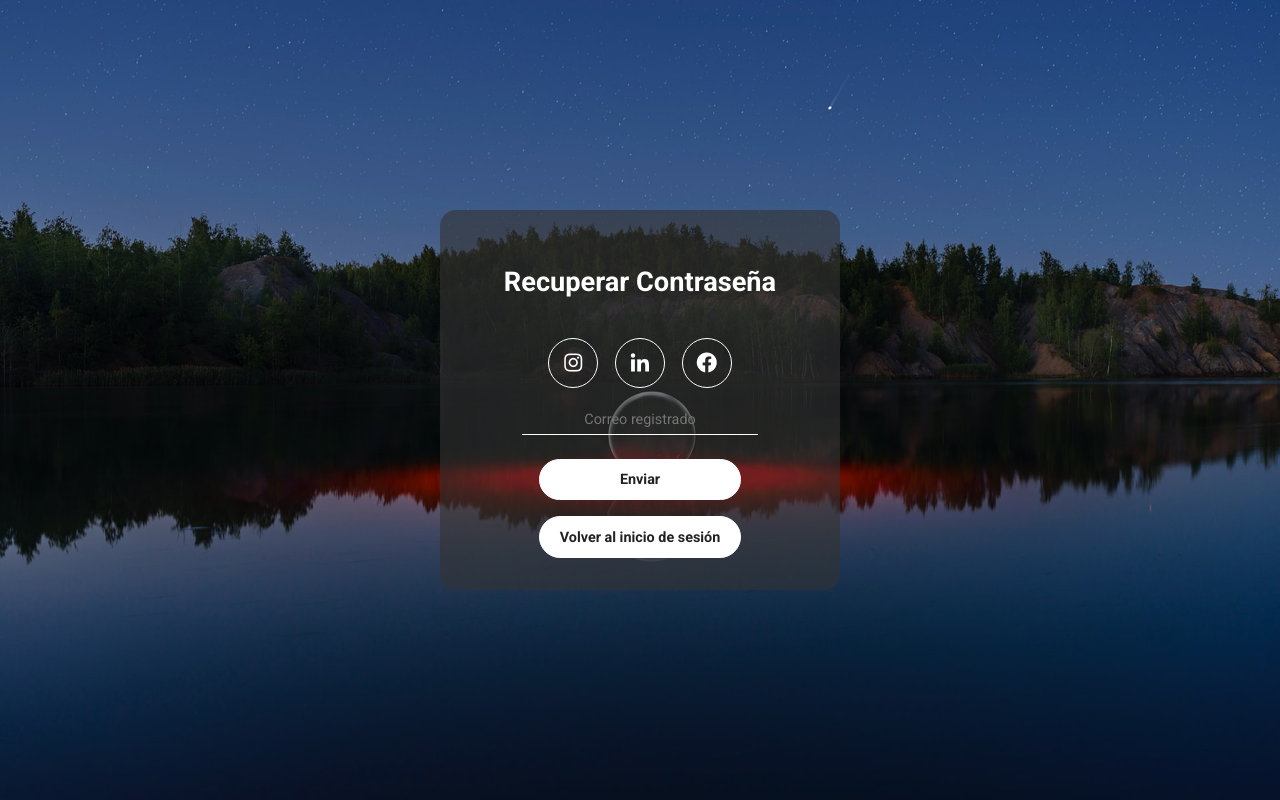
After one commit to juan-sotelo1994/plataformamia, a Flask app: page /recuperar in a window 1280 px wide. The commit adds this page. Run offline with Flask 3, Linux system fonts and the light colour scheme; some libraries are stand-ins or nearby versions.

Commit message:
version10

```diff
--- a/app/auth/autenticars.py
+++ b/app/auth/autenticars.py
@@ -1,6 +1,6 @@
-from  flask import render_template, abort
+from  flask import render_template, abort, session
 from . import autenticar
-from  flask import Flask, request,url_for,redirect
+from  flask import Flask, request,url_for,redirect, url_for, flash
 
 @autenticar.route('/login')
 def login():
@@ -9,3 +9,21 @@ def login():
 @autenticar.route('/registro')
 def registro():
     return render_template('registro.html')
+
+@autenticar.route('/recuperar', methods=["GET", "POST"] )
+def recuperar():
+     if request.method == "POST":
+        correo = request.form.get("correo")
+        # enviar correo...
+        session["mensaje_recuperar"] = "Se envió un código a tu correo"
+        return redirect(url_for("autenticar.verificar"))
+     return render_template("recupera.html")
+
+
+@autenticar.route('/verificar')
+def verificar():
+    return render_template('verifica_cod.html')
+
+@autenticar.route('/restablecer')
+def restablecer():
+    return render_template('restablecer_con.html')
--- a/app/auth/templates/login.html
+++ b/app/auth/templates/login.html
@@ -23,7 +23,7 @@
                 <input type="password" placeholder="Password">
 
                 <!-- 🔗 Link de "Olvidaste tu contraseña" -->
-              <a href="/forgot-password" class="forgot-link">¿Olvidaste tu contraseña?</a>
+                <a href="{{ url_for('autenticar.recuperar') }}" class="forgot-link">¿Olvidaste tu contraseña?</a>
 
                 <!-- Botones -->
                 <button type="submit">Iniciar Sesión</button>
--- /dev/null
+++ b/app/auth/templates/recupera.html
@@ -0,0 +1,34 @@
+{% extends 'baselogin.html' %}
+
+{% block title %} Login {% endblock %}
+{% block content %}
+<div class="container-form sign-in">
+    <form class="formulario" method="POST" action="{{ url_for('autenticar.recuperar') }}">
+        <h2 class="create-account">Recuperar Contraseña</h2>
+
+        <div class="iconos">
+            <div class="border-icon">
+                <i class='bx bxl-instagram'></i>
+            </div>
+            <div class="border-icon">
+                <i class='bx bxl-linkedin'></i>
+            </div>
+            <div class="border-icon">
+                <i class='bx bxl-facebook-circle'></i>
+            </div>
+        </div>
+
+        <!-- Campo de correo -->
+        <input type="email" name="correo" placeholder="Correo registrado" required>
+
+        <!-- Botón principal -->
+        <button type="submit" class="btn-link">Enviar</button>
+
+        <!-- Botón secundario tipo link -->
+        <a href="{{ url_for('autenticar.login') }}" class="btn-link">Volver al inicio de sesión</a>
+    </form>
+</div>
+
+<!-- Script para mostrar alerta -->
+
+{% endblock %}
--- a/app/static/js/login/login.js
+++ b/app/static/js/login/login.js
@@ -5,6 +5,19 @@ function showLoginSuccess() {
         text: 'Inicio de sesión exitoso',
         icon: 'success',
         confirmButtonText: 'Aceptar'
+    });
+}
+
+// === SweetAlert al recuperar contraseña ===
+function showRecoverySuccess(mensaje) {
+    Swal.fire({
+        title: '¡Correo enviado!',
+        text: mensaje,
+        icon: 'success',
+        confirmButtonText: 'OK'
+    }).then(() => {
+        // Redirigir después de cerrar la alerta
+        window.location.href = "/verificar"; // <- ajusta si tu ruta tiene Blueprint
     });
 }
 
@@ -29,3 +42,21 @@ if ($loginBtn) {
         showLoginSuccess();
     });
 }
+
+// === Verificar si Flask pasó un mensaje de recuperación ===
+document.addEventListener("DOMContentLoaded", function () {
+    const recoveryMsg = "{{ mensaje | default('') }}"; // Jinja lo renderiza
+    if (recoveryMsg) {
+        showRecoverySuccess(recoveryMsg);
+    }
+});
+document.addEventListener("DOMContentLoaded", function () {
+    if (typeof recoveryMsg !== "undefined" && recoveryMsg) {
+        Swal.fire({
+            title: "¡Correo enviado!",
+            text: recoveryMsg,
+            icon: "success",
+            confirmButtonText: "OK"
+        });
+    }
+});
--- a/app/templates/baselogin.html
+++ b/app/templates/baselogin.html
@@ -27,5 +27,7 @@
     <!-- SweetAlert2 -->
     <script src="https://cdn.jsdelivr.net/npm/sweetalert2@11"></script>
     <script src="{{ url_for('static', filename='js/login/login.js') }}"></script>
+
+
 </body>
 </html>
```
Also changed, not shown: app/auth/templates/recupera1.html (deleted, +0 -38 lines), app/auth/templates/restablecer_con.html (+43 -0 lines), app/auth/templates/verifica_cod.html (+58 -0 lines). Lines whose indentation alone changed are shown as unchanged.
